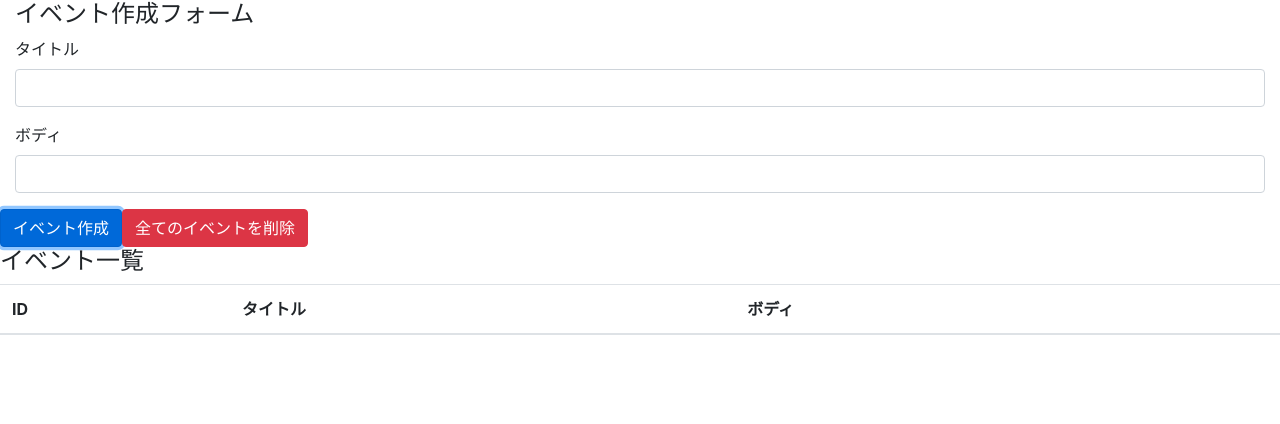
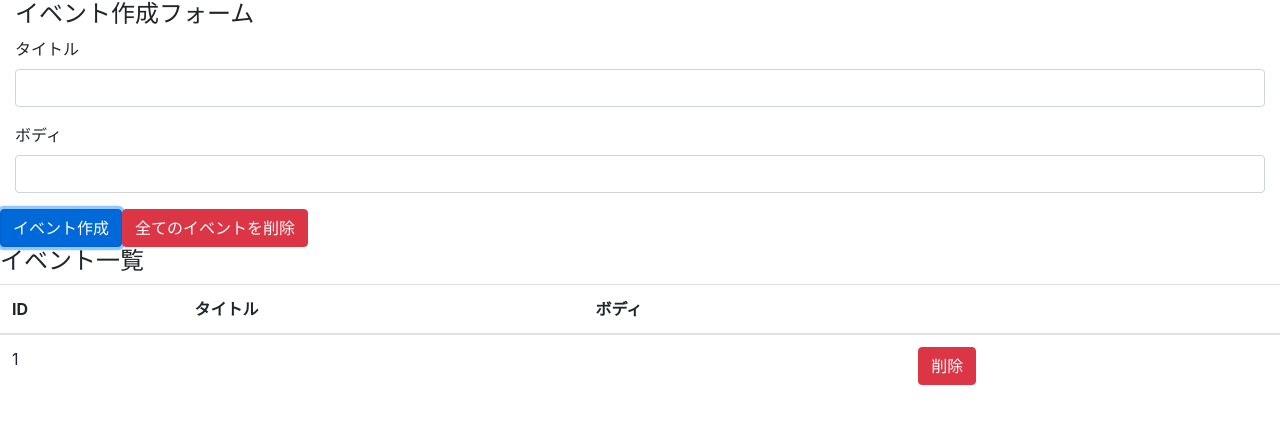
Before and after one commit to takiguchi-yu/react-hooks-101, a React (Create React App) app: page / in a window 1280 px wide. Both pictures are taken after a click on the button "イベント作成". Shown: the top 424 px of the page. Built offline with nearby package versions, Linux system fonts and the light colour scheme.

Commit message:
display events, refactor and implement remove event button.

```diff
--- a/src/components/App.js
+++ b/src/components/App.js
@@ -1,6 +1,7 @@
 import React, { useReducer, useState } from 'react';
 import 'bootstrap/dist/css/bootstrap.min.css';
 
+import Event from './Event'
 import reducer from '../reducers'
 
 const App = () => {
@@ -18,7 +19,6 @@
     setTitle('');
     setBody('');
   };
-
 
   return (
     <>
@@ -50,6 +50,9 @@
           <th></th>
         </tr>
       </thead>
+      <tbody>
+        { state.map((event, index) => (<Event key={index} event={event} dispatch={dispatch} />))}
+      </tbody>
     </table>
     </>
   )
--- /dev/null
+++ b/src/components/Event.js
@@ -0,0 +1,19 @@
+import React from 'react'
+
+const Event = ({ event, dispatch }) => {
+  const id = event.id
+  const handleClickDeleteButton = () => {
+    dispatch({ type: 'DELETE_EVENT', id })
+  }
+
+  return (
+    <tr>
+      <td>{id}</td>
+      <td>{event.title}</td>
+      <td>{event.body}</td>
+      <td><button type="button" className="btn btn-danger" onClick={handleClickDeleteButton}>削除</button></td>
+    </tr>
+  )
+}
+
+export default Event
--- a/src/reducers/index.js
+++ b/src/reducers/index.js
@@ -12,7 +12,7 @@
 
     // イベント削除
     case 'DELETE_EVENT':
-      return state;
+      return state.filter(event => event.id !== action.id);
 
     // 全てのイベント削除
     case 'DELETE_ALL_EVENT':
```
